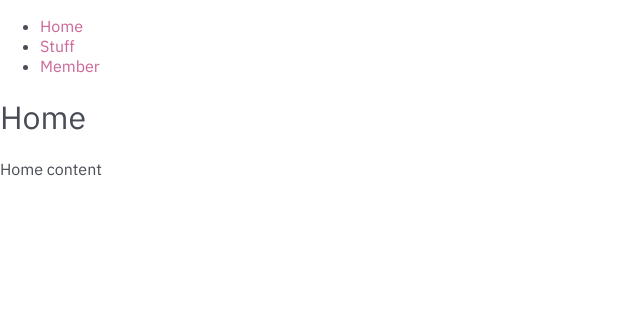
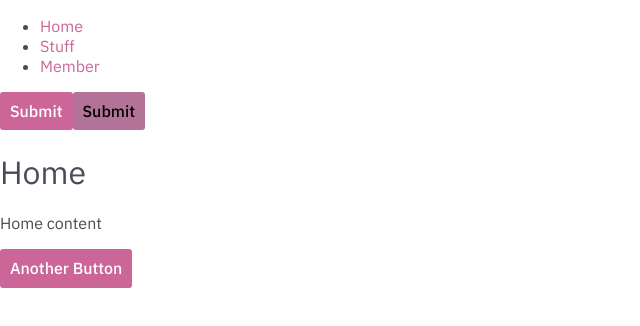
Before and after one commit to prath/Athria, a React (Create React App) app: page / in a window 1280 px wide. Shown: the top 326 px of the page, without its empty margins (0-640 px from the left). Built offline with nearby package versions, Linux system fonts and the light colour scheme.

Commit message:
manage components into folders, and added example in Button

```diff
--- /dev/null
+++ b/src/Components/Button/ButtonPrimary.js
@@ -0,0 +1,13 @@
+import React, { Component } from 'react';
+import './button-primary.scss';
+
+class ButtonPrimary extends Component {
+    render() {
+        const {text, ...rest} = this.props;
+        return(
+            <button className="btn-primary big" {...rest}>{text}</button>
+        )
+    }
+}
+
+export default ButtonPrimary;
--- /dev/null
+++ b/src/Components/Button/ButtonSecondary.js
@@ -0,0 +1,13 @@
+import React, { Component } from 'react';
+import './button-secondary.scss';
+
+class ButtonSecondary extends Component {
+    render() {
+        const {text, ...rest} = this.props;
+        return(
+            <button className="btn-secondary big" {...rest}>{text}</button>
+        )
+    }
+}
+
+export default ButtonSecondary;
--- /dev/null
+++ b/src/Components/Button/_button.scss
@@ -0,0 +1,13 @@
+@import '../../_SCSS/Utils/colors';
+
+%btn {
+    padding: 5px;
+    font-size: 16px;
+    border-radius: 3px;
+    border: 0;
+    font-weight: 500;
+    cursor: pointer;
+    &.big{
+        padding: 10px;
+    }
+}
--- /dev/null
+++ b/src/Components/Button/button-primary.scss
@@ -0,0 +1,8 @@
+@import 'button';
+@import '../../_SCSS/Utils/colors';
+
+.btn-primary {
+    background-color: $color-primary;
+    color: $white;
+    @extend %btn;
+}
--- /dev/null
+++ b/src/Components/Button/button-secondary.scss
@@ -0,0 +1,8 @@
+@import 'button';
+@import '../../_SCSS/Utils/colors';
+
+.btn-secondary {
+    background-color: $color-secondary;
+    color: $black;
+    @extend %btn;
+}
--- a/src/Components/Header.js
+++ /dev/null
@@ -1,15 +0,0 @@
-import React, { Component } from 'react';
-// Import Components
-import MainNav from '../Components/MainNav';
-
-class Header extends Component {
-    render(){
-        return(
-            <header>
-                <MainNav />
-            </header>
-        )
-    }
-}
-
-export default Header;
--- /dev/null
+++ b/src/Components/Header/Header.js
@@ -0,0 +1,19 @@
+import React, { Component } from 'react';
+// Import Components
+import MainNav from '../Nav/MainNav';
+import ButtonPrimary from '../Button/ButtonPrimary';
+import ButtonSecondary from '../Button/ButtonSecondary';
+
+class Header extends Component {
+    render(){
+        return(
+            <header>
+                <MainNav />
+                <ButtonPrimary text="Submit" name="whatever" type="button" />
+                <ButtonSecondary text="Submit" name="whatever" type="button" />
+            </header>
+        )
+    }
+}
+
+export default Header;
--- a/src/Components/MemberNav.js
+++ b/src/Components/Nav/MainNav.js
@@ -1,13 +1,13 @@
 import React, { Component } from 'react';
 import { NavLink } from 'react-router-dom';
 // Load Dummy Data
-import NavMemberData from '../_DummyData/NavMember';
+import NavData from '../../_DummyData/Nav';
 
-class MemberNav extends Component {
+class MainNav extends Component {
     render() {
 
         // Dummy Data Stored
-        const links = NavMemberData;
+        const links = NavData;
 
         const navList = links.map((val, key) => {
             return (
@@ -25,4 +25,4 @@ class MemberNav extends Component {
     }
 }
 
-export default MemberNav
+export default MainNav
--- a/src/Components/MainNav.js
+++ b/src/Components/Nav/MemberNav.js
@@ -1,13 +1,13 @@
 import React, { Component } from 'react';
 import { NavLink } from 'react-router-dom';
 // Load Dummy Data
-import NavData from '../_DummyData/Nav';
+import NavMemberData from '../../_DummyData/NavMember';
 
-class MainNav extends Component {
+class MemberNav extends Component {
     render() {
 
         // Dummy Data Stored
-        const links = NavData;
+        const links = NavMemberData;
 
         const navList = links.map((val, key) => {
             return (
@@ -25,4 +25,4 @@ class MainNav extends Component {
     }
 }
 
-export default MainNav
+export default MemberNav
--- a/src/Pages/Home.js
+++ b/src/Pages/Home.js
@@ -1,10 +1,12 @@
 import React, { Component, Fragment } from 'react';
+import ButtonPrimary from '../Components/Button/ButtonPrimary';
 
 class Home extends Component {
     render() {
         return (
             <Fragment>
                 <p>Home content</p>
+                <ButtonPrimary text="Another Button" name="another" type="button" />
             </Fragment>
         )
     }
--- a/src/Pages/Layouts/DefaultLayout.js
+++ b/src/Pages/Layouts/DefaultLayout.js
@@ -2,7 +2,7 @@ import React, { Fragment } from 'react';
 import { Route } from 'react-router-dom';
 
 // Import Components
-import Header from '../../Components/Header';
+import Header from '../../Components/Header/Header';
 
 /**
  * Default Layout
--- a/src/Pages/Layouts/UserLayout.js
+++ b/src/Pages/Layouts/UserLayout.js
@@ -2,8 +2,8 @@ import React, { Fragment } from 'react';
 import { Route } from 'react-router-dom';
 
 // Import Components
-import Header from '../../Components/Header';
-import MemberNav from '../../Components/MemberNav';
+import Header from '../../Components/Header/Header';
+import MemberNav from '../../Components/Nav/MemberNav';
 
 /**
  * User Layout
```
